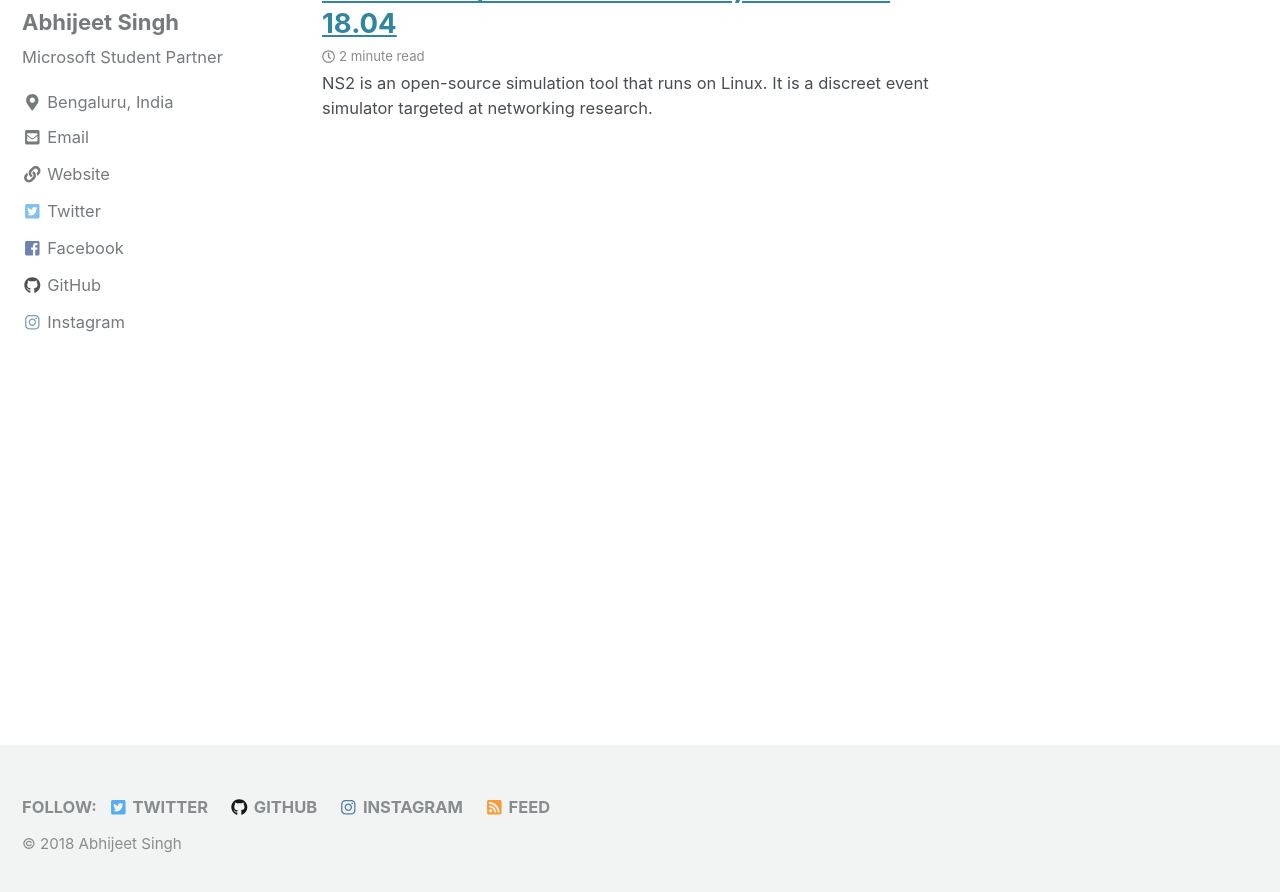
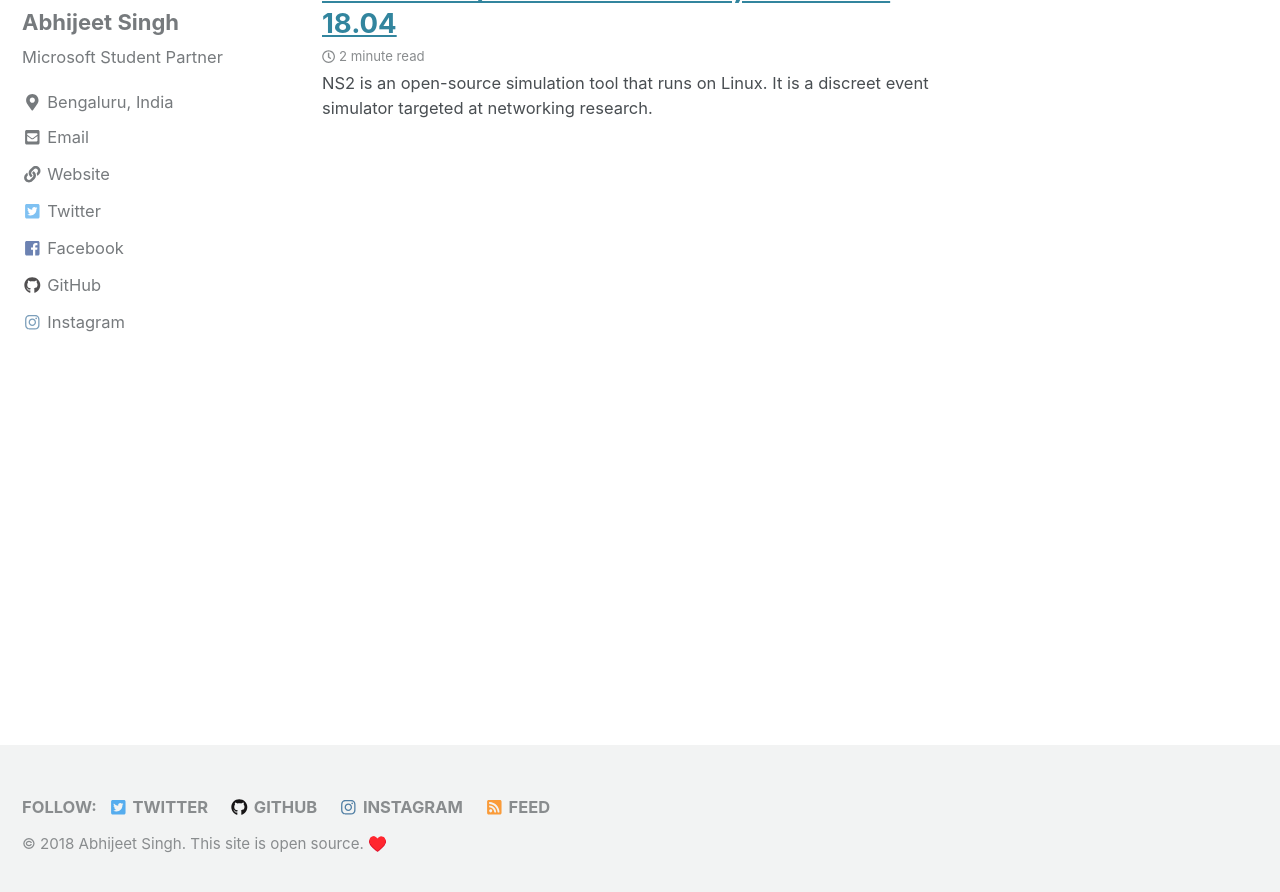
Before and after one commit to cseas/cseas.github.io, a Jekyll site: the page built from index.html, in a window 1280 px wide and 900 px high, scrolled down 222 px. Shown: the top 892 px of the window. Built offline with Jekyll 4.4.1, drawn with Linux system fonts in a browser that asks for light colours; cached includes are drawn as plain includes; nearby versions of some CDN libraries; emoji names are drawn with the system emoji font; the list of posts is cut into pages by our own code.

```diff
--- a/_includes/footer.html
+++ b/_includes/footer.html
@@ -17,4 +17,4 @@
 </div>
 
 <!-- <div class="page__footer-copyright">&copy; {{ site.time | date: '%Y' }} {{ site.name | default: site.title }}. {{ site.data.ui-text[site.locale].powered_by | default: "Powered by" }} <a href="https://jekyllrb.com" rel="nofollow">Jekyll</a> &amp; <a href="https://mademistakes.com/work/minimal-mistakes-jekyll-theme/" rel="nofollow">Minimal Mistakes</a>.</div> -->
-<div class="page__footer-copyright">&copy; {{ site.time | date: '%Y' }} {{ site.name | default: site.title }}</div>
+<div class="page__footer-copyright">&copy; {{ site.time | date: '%Y' }} {{ site.name | default: site.title }}. This site is open source. :hearts:</div>
```
Also changed, not shown: 1 other file.
